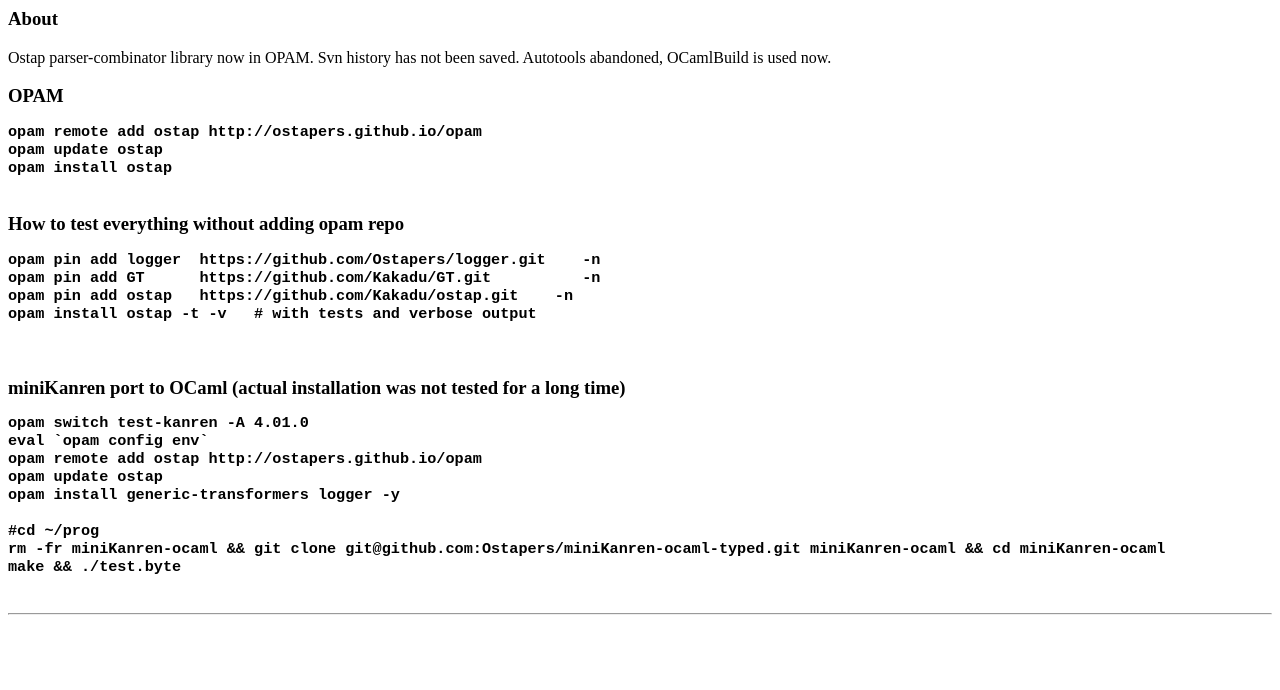
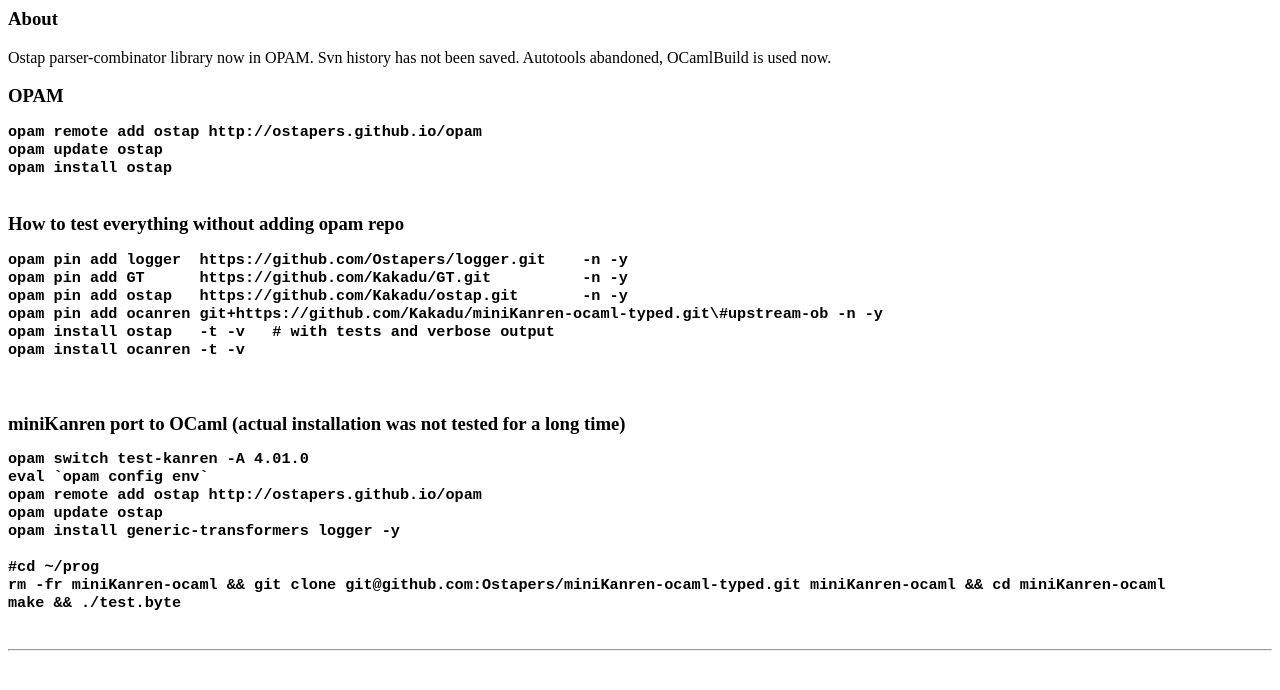
Before and after one commit to Ostapers/Ostapers.github.io, a plain HTML site: page index.html in a window 1280 px wide. Drawn offline with Linux system fonts and the light colour scheme.

Commit message:
Update index.html

```diff
--- a/index.html
+++ b/index.html
@@ -15,10 +15,12 @@ opam install ostap
 
   <h3>How to test everything without adding opam repo
     <pre>
-opam pin add logger  https://github.com/Ostapers/logger.git    -n
-opam pin add GT      https://github.com/Kakadu/GT.git          -n
-opam pin add ostap   https://github.com/Kakadu/ostap.git    -n
-opam install ostap -t -v   # with tests and verbose output
+opam pin add logger  https://github.com/Ostapers/logger.git    -n -y
+opam pin add GT      https://github.com/Kakadu/GT.git          -n -y
+opam pin add ostap   https://github.com/Kakadu/ostap.git       -n -y
+opam pin add ocanren git+https://github.com/Kakadu/miniKanren-ocaml-typed.git\#upstream-ob -n -y
+opam install ostap   -t -v   # with tests and verbose output
+opam install ocanren -t -v
 
     </pre>
   </h3>
```
